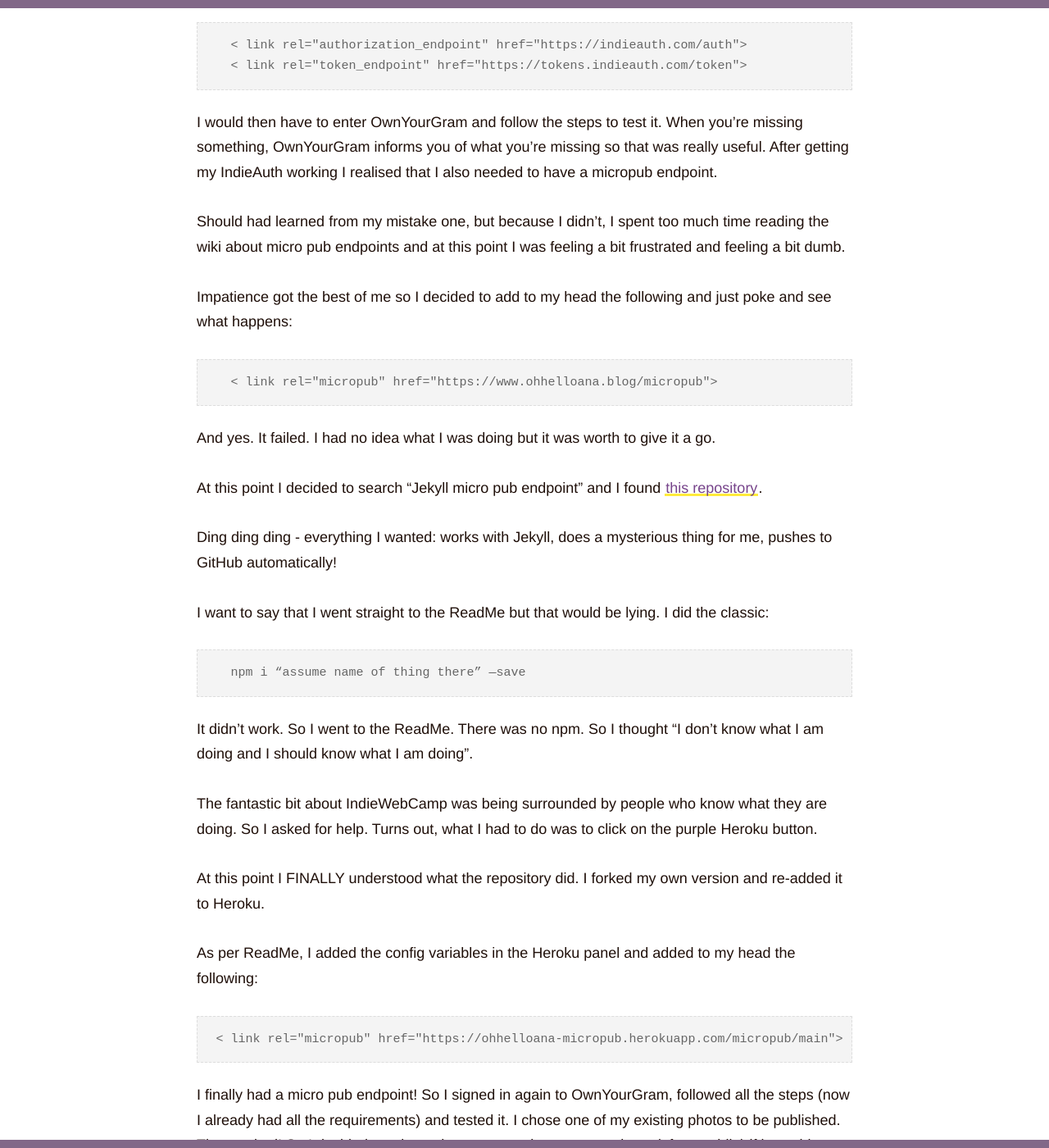
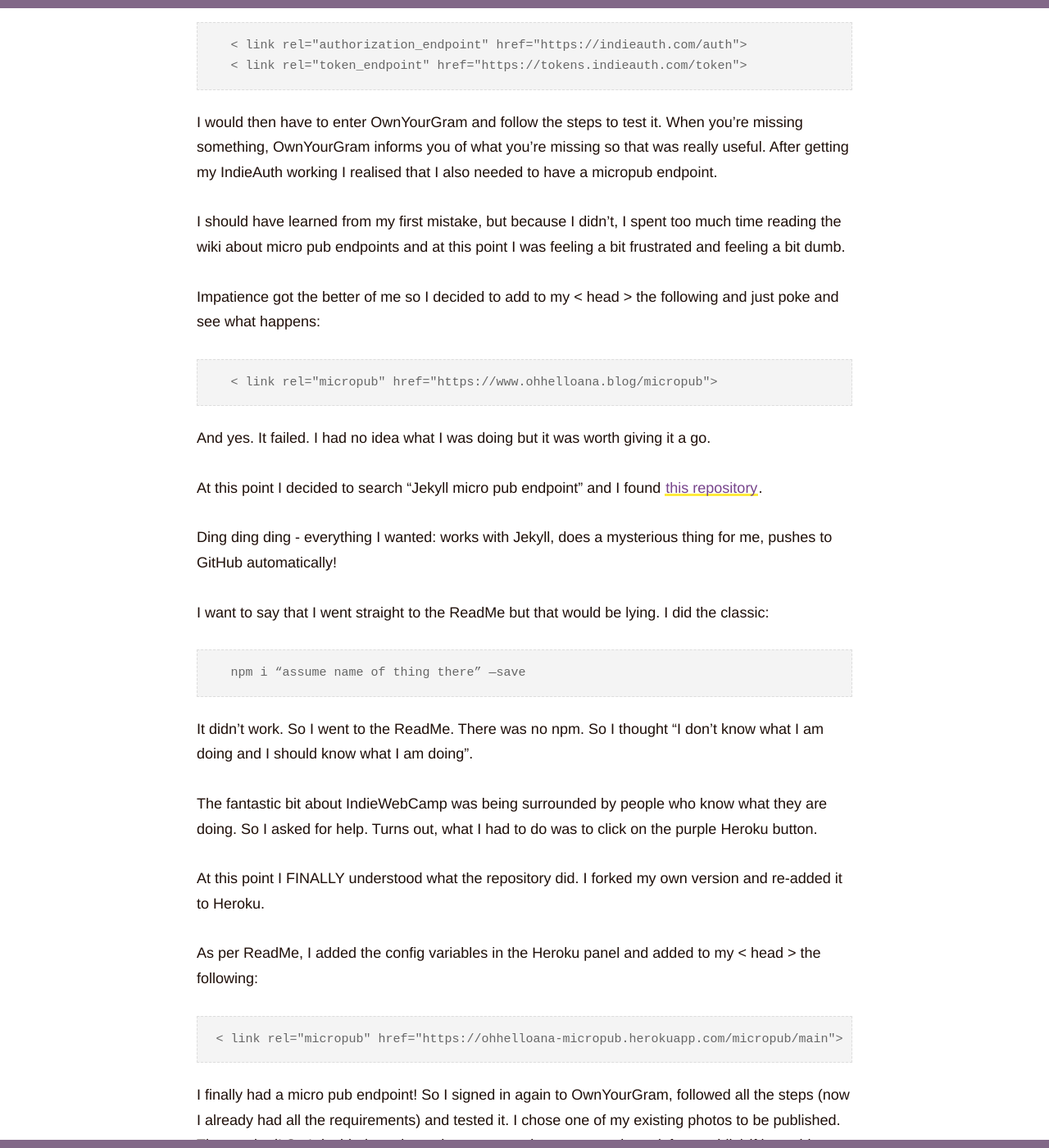
Before and after one commit to ohhelloana/ohhelloana, a Jekyll site: the page built from _posts/2018-11-28-indie-web-camp-berlin-2018.html, in a window 1280 px wide and 1400 px high, scrolled down 1347 px. Shown: the whole window at 82% size. Built offline with Jekyll 4.4.1, drawn with Linux system fonts in a browser that asks for light colours; a script that is not in the unit is left out; some of the changed text lies outside the part shown.

Commit message:
Finally got someone to review my post and now i'm fixing all the english.

```diff
--- a/_posts/2018-11-28-indie-web-camp-berlin-2018.html
+++ b/_posts/2018-11-28-indie-web-camp-berlin-2018.html
@@ -39,13 +39,13 @@ For this particular case it wasn’t needed at all.</p>
 </pre>
 
 <p>I would then have to enter OwnYourGram and follow the steps to test it. When you’re missing something, OwnYourGram informs you of what you’re missing so that was really useful. After getting my IndieAuth working I realised that I also needed to have a micropub endpoint.</p>
-<p>Should had learned from my mistake one, but because I didn’t, I spent too much time reading the wiki about micro pub endpoints and at this point I was feeling a bit frustrated and feeling a bit dumb.</p>
+<p>I should have learned from my first mistake, but because I didn’t, I spent too much time reading the wiki about micro pub endpoints and at this point I was feeling a bit frustrated and feeling a bit dumb.</p>
 
-<p>Impatience got the best of me so I decided to add to my head the following and just poke and see what happens:</p>
+<p>Impatience got the better of me so I decided to add to my < head > the following and just poke and see what happens:</p>
 <pre>
   < link rel="micropub" href="https://www.ohhelloana.blog/micropub">
 </pre>
-<p>And yes. It failed. I had no idea what I was doing but it was worth to give it a go.</p>
+<p>And yes. It failed. I had no idea what I was doing but it was worth giving it a go.</p>
 
 <p>At this point I decided to search “Jekyll micro pub endpoint” and I found <a href="https://github.com/voxpelli/webpage-micropub-to-github" target="_blank">this repository</a>.</p>
 
@@ -73,7 +73,7 @@ For this particular case it wasn’t needed at all.</p>
 
 <p>Here’s when things got more complicated:  Everything was (and is) working as I expected but when I opened it on my blog, I didn’t like the URL. I wanted to create a specific URL and following the suggestions in the ReadMe didn’t work. I spent quite a few hours on this but eventually it resulted in creating a <a href="https://github.com/voxpelli/webpage-micropub-to-github/issues/81" target="_blank">gitHub issue</a> in the original package (also my very first gitHub issue).</p>
 
-<p>Another issue I found is that when trying to share an instagram post that has more than one photo, my Heroku app times-out and I need to restart it. This probably can be fixed by upgrading my account but I can’t afford it right now.</p>
+<p>Another issue I found is that when trying to share an instagram post that has more than one photo, my Heroku app times-out and I need to restart it. This can probably be fixed by upgrading my account but I can’t afford it right now.</p>
 
 <p>But, in all fairness, the micro pub repository that I used is likely not even ideal for this type of content (media content from instagram) so my “issues” may not be real issues as it wasn’t designed to work with it. But it was my very first attempt and it allowed me to understand how it works. Maybe in the future I may create my own micro pub endpoint or use something else more suitable for instagram content.</p>
 
```
Also changed, not shown: other parts of _posts/2018-11-28-indie-web-camp-berlin-2018.html (+1 -1 lines).
